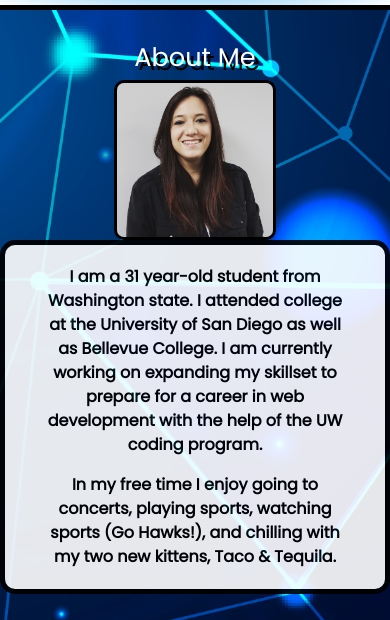
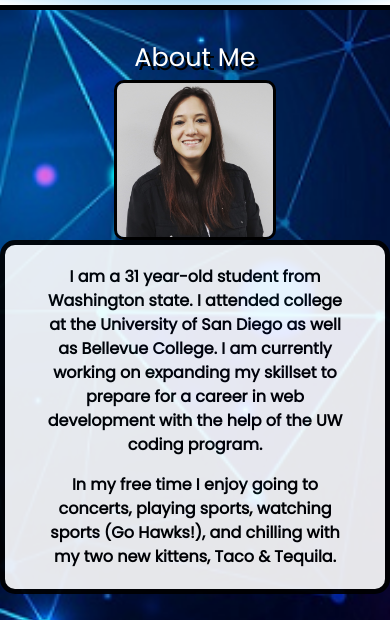
Before and after one commit to jayballa7/Jenn-Ballard-Portfolio, a plain HTML site: page index.html in a window 390 px wide. Shown: the part 64-684 px from the top of the page. Drawn offline with nearby package versions, Linux system fonts and the light colour scheme.

Commit message:
media query background image

```diff
--- a/assets/css/about-styles.css
+++ b/assets/css/about-styles.css
@@ -89,6 +89,12 @@ footer {
 
 }
 @media (max-width: 576px) {
+
+  html, body {
+    background-image: url('../img/odesza-smaller.jpg');
+    background-size: 150vh;
+  }
+
   .display-4 {
     font-size: 160%;
   }
--- a/assets/css/portfolio-styles.css
+++ b/assets/css/portfolio-styles.css
@@ -69,6 +69,12 @@ div.card {
 
 }
 @media (max-width: 576px) {
+
+    html, body {
+        background-image: url('../img/odesza-smaller.jpg');
+        background-size: 150vh;
+      }
+
   .display-4 {
     font-size: 160%;
   }
```
Also changed, not shown: assets/img/dark-water.jpg (deleted), assets/img/odesza-smaller.jpg (added), assets/img/odezsa-small.jpg (added).
